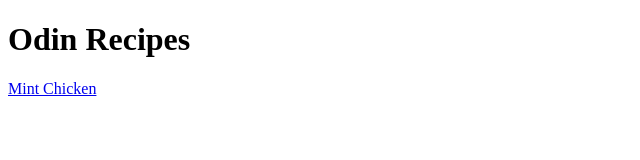
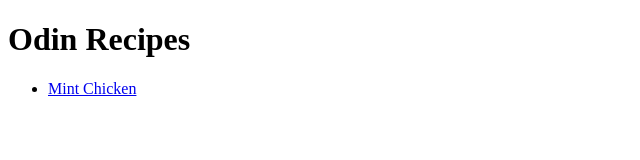
Before and after one commit to ryanpcleary3/odin-recipes, a plain HTML site: page index.html in a window 1280 px wide. Shown: the full height of the page, 0-640 px from the left. Drawn offline with Linux system fonts and the light colour scheme.

Commit message:
Move recipes to unordered list on index.html

```diff
--- a/index.html
+++ b/index.html
@@ -6,6 +6,9 @@
     </head>
     <body>
         <h1>Odin Recipes</h1>
-        <a href="recipes/mint-chicken.html">Mint Chicken</a>
+        <ul>
+            <li><a href="recipes/mint-chicken.html">Mint Chicken</a></li>
+        </ul>
+
     </body>
 </html>
```
